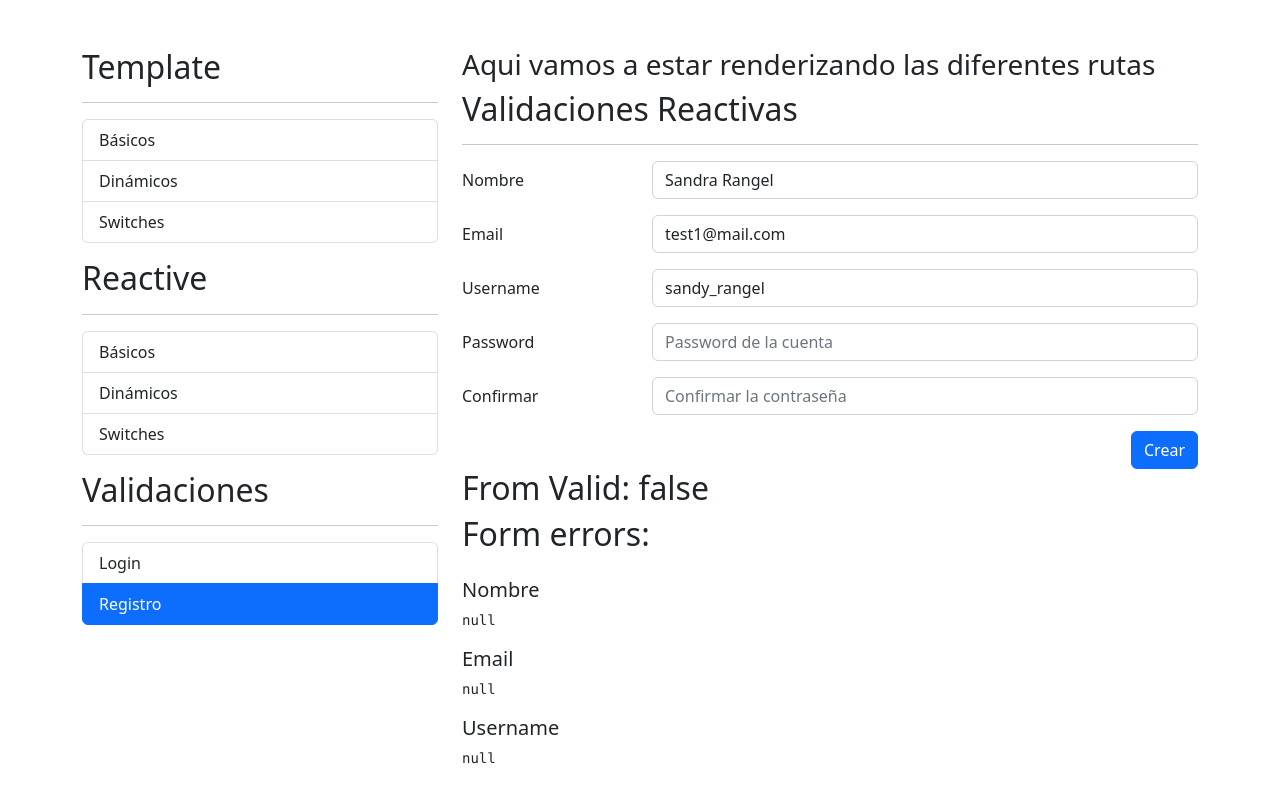
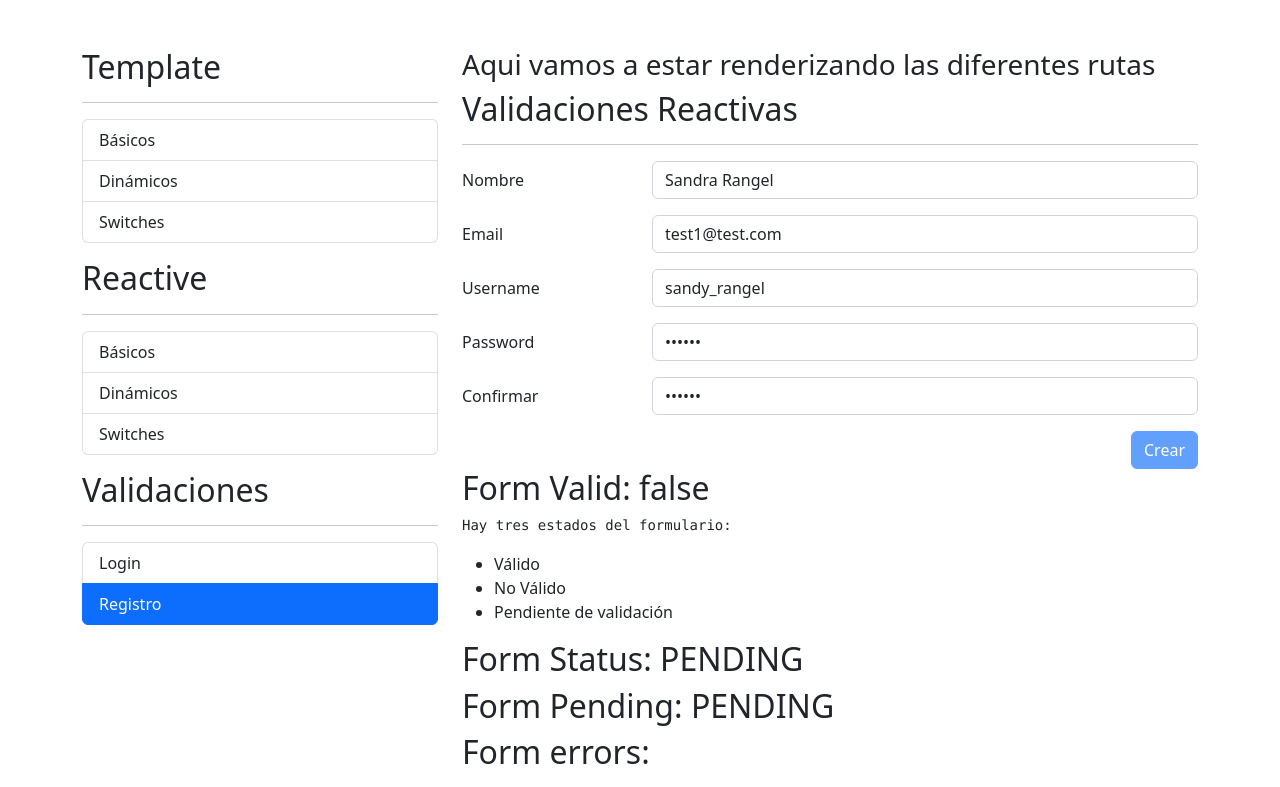
Before and after one commit to Ayilk/Formularios, an Angular app: page /auth/registro in a window 1280 px wide. Shown: the top 787 px of the page. Built offline with nearby package versions, Linux system fonts and the light colour scheme; no server answers.

Commit message:
Estado del formulario

```diff
--- a/src/app/auth/pages/registro/registro.component.html
+++ b/src/app/auth/pages/registro/registro.component.html
@@ -86,6 +86,7 @@
             <div class="row">
                 <div class="col">
                     <button class="btn btn-primary float-end"
+                            [disabled]="miFormulario.pending"
                             type="submit">
                         Crear
                     </button>
@@ -96,7 +97,16 @@
     </div>
 </div>
 
-<h2>From Valid: {{miFormulario.valid}}</h2>
+<h2>Form Valid: {{miFormulario.valid}}</h2>
+
+<pre>Hay tres estados del formulario: </pre>
+<ul>
+    <li>Válido</li>
+    <li>No Válido</li>
+    <li>Pendiente de validación</li>
+</ul>
+<h2>Form Status: {{miFormulario.status}}</h2>
+<h2>Form Pending: {{miFormulario.status}}</h2>
 <h2>Form errors:</h2>
 <pre>{{miFormulario.errors}}</pre>
 
--- a/src/app/auth/pages/registro/registro.component.ts
+++ b/src/app/auth/pages/registro/registro.component.ts
@@ -29,8 +29,10 @@ export class RegistroComponent implements OnInit {
   ngOnInit(): void {
     this.miFormulario.reset({
       nombre: "Sandra Rangel",
-      email: 'test1@mail.com',
-      username: 'sandy_rangel'
+      email: 'test1@test.com',
+      username: 'sandy_rangel',
+      password: '123456',
+      password2: '123456'
     })
   }
 
--- a/src/app/shared/validators/email-validator.service.ts
+++ b/src/app/shared/validators/email-validator.service.ts
@@ -2,7 +2,7 @@ import { HttpClient } from '@angular/common/http';
 import { Injectable } from '@angular/core';
 import { AbstractControl, AsyncValidator, ValidationErrors } from '@angular/forms';
 import { Observable } from 'rxjs';
-import { map } from 'rxjs/operators';
+import { map, delay } from 'rxjs/operators';
 
 @Injectable({
   providedIn: 'root'
@@ -18,6 +18,7 @@ export class EmailValidatorService implements AsyncValidator{
     console.log(email)
     return this.http.get<any[]>(`http://localhost:3000/usuarios?q=${ email }`)
             .pipe(
+              delay(3000),
               map(resp => {
                 //estoy tomando el valor del observable y lo estoy transformando en esto
                 return(resp.length === 0)? null :{emailTomado: true}
```
